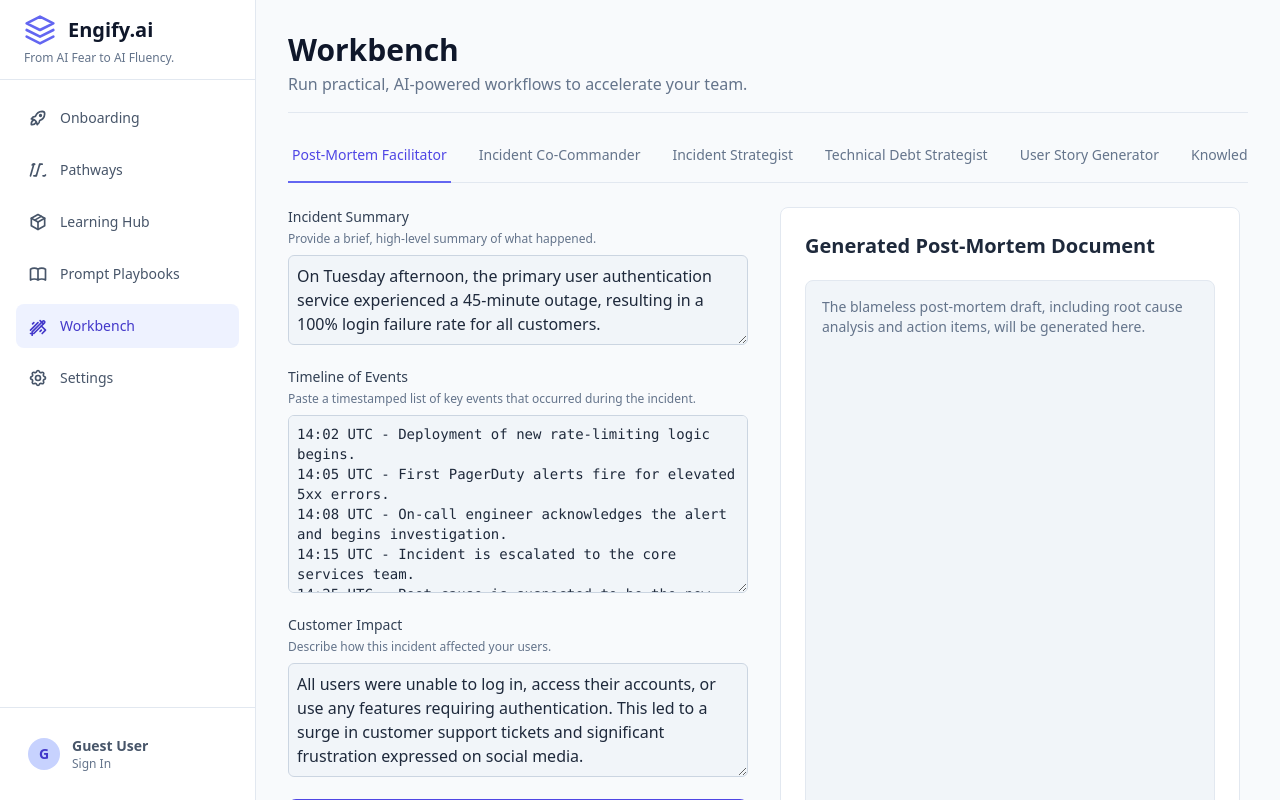
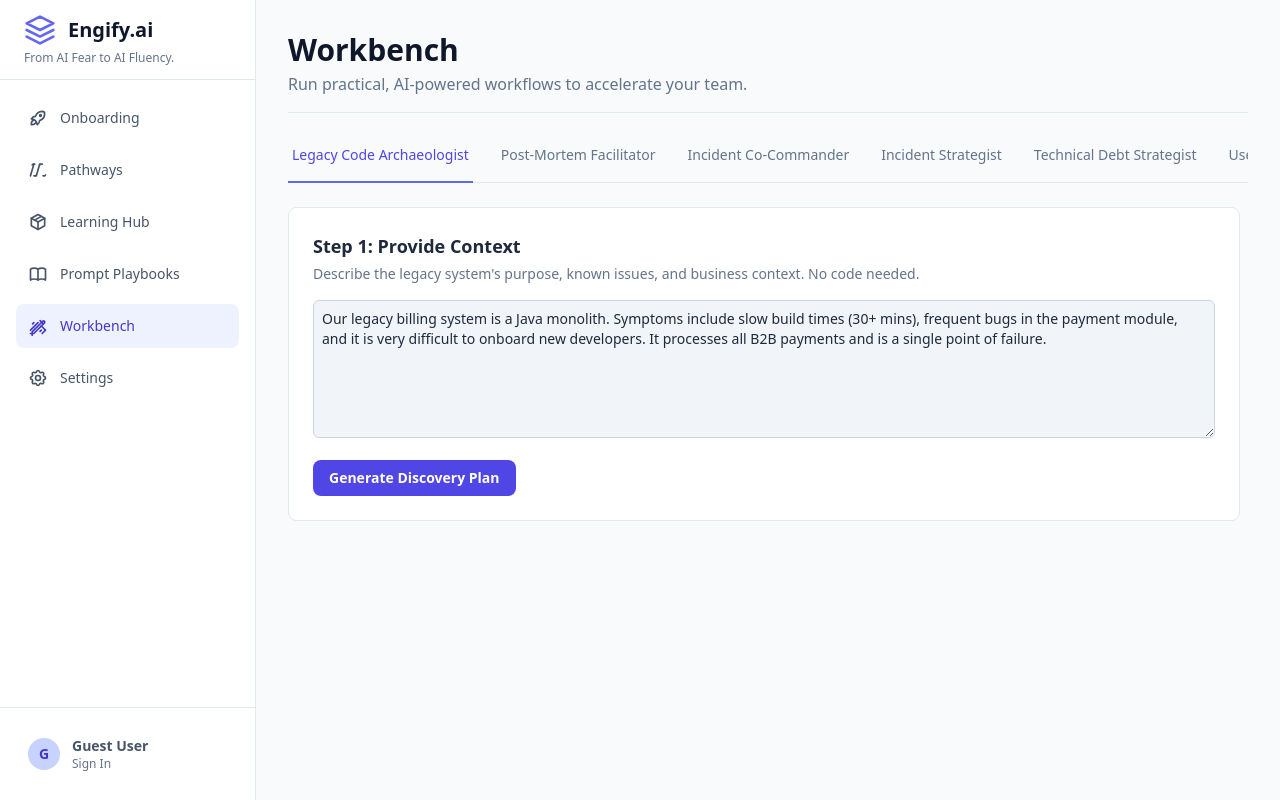
Before and after one commit to donlaur/Engify-AI-App, a React (Vite) app: page / in a window 1280 px wide. Both pictures are taken after a click on the button "Workbench". Built offline with nearby package versions, Linux system fonts and the light colour scheme.

Commit message:
feat: Add legacy code archaeologist tab
Introduces a new tab in the Engify Workbench for analyzing legacy code. This feature is still under development and currently displays a stub.

```diff
--- a/components/EngifyWorkbench.tsx
+++ b/components/EngifyWorkbench.tsx
@@ -1,11 +1,11 @@
 import React, { useState, useEffect } from 'react';
 
 type Model = 'gemini-2.5-flash' | 'gemini-2.5-pro';
-type ActiveTab = 'incident-co-commander' | 'incident-strategist' | 'tech-debt-strategist' | 'post-mortem-facilitator' | 'user-story-generator' | 'knowledge-navigator' | 'okr-architect' | 'project-kickoff' | 'prompt-lab' | 'core-values-architect';
+type ActiveTab = 'legacy-code-archaeologist' | 'post-mortem-facilitator' | 'incident-co-commander' | 'incident-strategist' | 'tech-debt-strategist' | 'user-story-generator' | 'knowledge-navigator' | 'okr-architect' | 'project-kickoff' | 'prompt-lab' | 'core-values-architect';
 
 
 const EngifyWorkbench: React.FC<{ initialPrompt?: string }> = ({ initialPrompt }) => {
-    const [activeTab, setActiveTab] = useState<ActiveTab>('post-mortem-facilitator');
+    const [activeTab, setActiveTab] = useState<ActiveTab>('legacy-code-archaeologist');
 
     useEffect(() => {
         if (initialPrompt) {
@@ -14,9 +14,10 @@ const EngifyWorkbench: React.FC<{ initialPrompt?: string }> = ({ initialPrompt }
     }, [initialPrompt]);
 
     // Stubs for components that are not fully implemented yet
-    const UserStoryGenerator: React.FC = () => <div className="p-4 text-center">User Story Generator Coming Soon</div>;
-    const OkrArchitect: React.FC = () => <div className="p-4 text-center">Goal & OKR Architect Coming Soon</div>;
-    const CoreValuesArchitect: React.FC = () => <div className="p-4 text-center">Core Values Architect Coming Soon</div>;
+    const UserStoryGenerator: React.FC = () => <FeatureStub title="User Story Generator" description="A multi-step workflow to transform a vague feature idea into a set of well-defined user stories and acceptance criteria." />;
+    const OkrArchitect: React.FC = () => <FeatureStub title="Goal & OKR Architect" description="A guided, AI-powered experience that acts as an executive coach, helping you transform vague objectives into sharp, measurable Key Results." />;
+    const CoreValuesArchitect: React.FC = () => <FeatureStub title="Core Values Architect" description="Guides a leader through the process of defining and articulating the values that will become the foundation of their team's culture."/>;
+    const IncidentResponseStrategist: React.FC = () => <FeatureStub title="Incident Response Strategist" description="Helps you prepare for incidents by generating plans, roles, and proactive monitoring strategies to prevent outages in the first place."/>;
 
     return (
         <div className="flex flex-col h-full">
@@ -29,6 +30,7 @@ const EngifyWorkbench: React.FC<{ initialPrompt?: string }> = ({ initialPrompt }
 
             <div className="mt-4 border-b border-slate-200 dark:border-slate-700">
                 <nav className="-mb-px flex space-x-6 overflow-x-auto" aria-label="Tabs">
+                    <TabButton name="Legacy Code Archaeologist" isActive={activeTab === 'legacy-code-archaeologist'} onClick={() => setActiveTab('legacy-code-archaeologist')} />
                     <TabButton name="Post-Mortem Facilitator" isActive={activeTab === 'post-mortem-facilitator'} onClick={() => setActiveTab('post-mortem-facilitator')} />
                     <TabButton name="Incident Co-Commander" isActive={activeTab === 'incident-co-commander'} onClick={() => setActiveTab('incident-co-commander')} />
                     <TabButton name="Incident Strategist" isActive={activeTab === 'incident-strategist'} onClick={() => setActiveTab('incident-strategist')} />
@@ -43,6 +45,7 @@ const EngifyWorkbench: React.FC<{ initialPrompt?: string }> = ({ initialPrompt }
             </div>
 
             <div className="mt-6 flex-1 overflow-y-auto pr-2 min-h-0">
+                {activeTab === 'legacy-code-archaeologist' && <LegacyCodeArchaeologist />}
                 {activeTab === 'post-mortem-facilitator' && <PostmortemFacilitator />}
                 {activeTab === 'incident-co-commander' && <IncidentCoCommander />}
                 {activeTab === 'incident-strategist' && <IncidentResponseStrategist />}
@@ -71,7 +74,147 @@ const TabButton: React.FC<{name: string, isActive: boolean, onClick: () => void}
     </button>
 );
 
+const FeatureStub: React.FC<{title: string, description: string}> = ({ title, description }) => (
+    <div className="p-6 text-center bg-white dark:bg-slate-800/50 rounded-lg border border-slate-200 dark:border-slate-700 h-full flex flex-col justify-center items-center">
+        <h2 className="text-xl font-bold text-slate-900 dark:text-white">{title}</h2>
+        <p className="mt-2 text-slate-500 dark:text-slate-400 max-w-2xl">{description}</p>
+        <span className="mt-4 px-3 py-1 text-xs font-semibold bg-yellow-100 text-yellow-800 dark:bg-yellow-900/50 dark:text-yellow-300 rounded-full">Coming Soon</span>
+    </div>
+);
+
+const LegacyCodeArchaeologist: React.FC = () => {
+    const [step, setStep] = useState(1);
+    const [context, setContext] = useState("Our legacy billing system is a Java monolith. Symptoms include slow build times (30+ mins), frequent bugs in the payment module, and it is very difficult to onboard new developers. It processes all B2B payments and is a single point of failure.");
+    const [findings, setFindings] = useState("");
+    const [discoveryPlan, setDiscoveryPlan] = useState("");
+    const [strategyDoc, setStrategyDoc] = useState("");
+    const [riskMemo, setRiskMemo] = useState("");
+    const [isLoading, setIsLoading] = useState(false);
+
+    const handleStartDiscovery = async () => {
+        setIsLoading(true);
+        setDiscoveryPlan('');
+        try {
+            const apiKey = localStorage.getItem('gemini_api_key');
+            if (!apiKey) throw new Error("API key not found.");
+
+            const response = await fetch('/api/legacy-code-archaeologist', {
+                method: 'POST',
+                headers: { 'Content-Type': 'application/json', 'Authorization': `Bearer ${apiKey}` },
+                body: JSON.stringify({ step: 'generate_discovery_plan', context: context })
+            });
+
+            if (!response.ok) {
+                 const errorData = await response.json();
+                throw new Error(errorData.error || 'Failed to generate discovery plan.');
+            }
+            const data = await response.json();
+            setDiscoveryPlan(data.discovery_plan);
+            setStep(2);
+        } catch (err: any) {
+            console.error(err);
+        } finally {
+            setIsLoading(false);
+        }
+    };
+
+    const handleGenerateArtifacts = async () => {
+        setIsLoading(true);
+        setStrategyDoc('');
+        setRiskMemo('');
+        try {
+            const apiKey = localStorage.getItem('gemini_api_key');
+            if (!apiKey) throw new Error("API key not found.");
+
+            const response = await fetch('/api/legacy-code-archaeologist', {
+                method: 'POST',
+                headers: { 'Content-Type': 'application/json', 'Authorization': `Bearer ${apiKey}` },
+                body: JSON.stringify({ step: 'generate_artifacts', context: context, findings: findings })
+            });
+
+            if (!response.ok) {
+                 const errorData = await response.json();
+                throw new Error(errorData.error || 'Failed to generate artifacts.');
+            }
+            const data = await response.json();
+            setStrategyDoc(data.modernization_strategy);
+            setRiskMemo(data.risk_assessment_memo);
+            setStep(3);
+        } catch (err: any) {
+            console.error(err);
+        } finally {
+            setIsLoading(false);
+        }
+    };
+
+    return (
+        <div className="space-y-6">
+            <div className="p-6 bg-white dark:bg-slate-800/50 rounded-lg border border-slate-200 dark:border-slate-700">
+                <h2 className="font-semibold text-lg mb-1">Step 1: Provide Context</h2>
+                <p className="text-sm text-slate-500 dark:text-slate-400 mb-4">Describe the legacy system's purpose, known issues, and business context. No code needed.</p>
+                <textarea
+                    value={context}
+                    onChange={(e) => setContext(e.target.value)}
+                    rows={6}
+                    className="w-full p-2 rounded-md bg-slate-100 dark:bg-slate-700/50 border border-slate-300 dark:border-slate-600 font-sans text-sm"
+                    disabled={step > 1}
+                />
+                 <button onClick={handleStartDiscovery} disabled={isLoading || step > 1} className="mt-4 px-4 py-2 bg-indigo-600 text-white rounded-lg font-semibold text-sm hover:bg-indigo-700 transition-colors disabled:bg-indigo-400">
+                    {isLoading ? 'Analyzing...' : 'Generate Discovery Plan'}
+                </button>
+            </div>
+
+            {step >= 2 && (
+                <div className="p-6 bg-white dark:bg-slate-800/50 rounded-lg border border-slate-200 dark:border-slate-700">
+                    <h2 className="font-semibold text-lg mb-1">Step 2: Execute Discovery & Synthesize Findings</h2>
+                    <p className="text-sm text-slate-500 dark:text-slate-400 mb-4">Execute the prompt sequence below in your own secure AI environment. Then, paste your synthesized findings here.</p>
+
+                    <div className="bg-slate-100 dark:bg-slate-900/50 p-4 rounded-lg max-h-60 overflow-y-auto mb-4">
+                        <h3 className="font-semibold mb-2 text-sm">AI Prompt Sequence</h3>
+                        <pre className="text-sm whitespace-pre-wrap font-mono">{discoveryPlan}</pre>
+                    </div>
+
+                    <label htmlFor="findings" className="block text-sm font-medium text-slate-700 dark:text-slate-300 mb-1">Your Synthesized Findings</label>
+                    <textarea
+                        id="findings"
+                        value={findings}
+                        onChange={(e) => setFindings(e.target.value)}
+                        rows={4}
+                        placeholder="e.g., The system is a large monolith with tightly coupled UI and business logic. It relies on a deprecated version of Struts with known security vulnerabilities."
+                        className="w-full p-2 rounded-md bg-slate-100 dark:bg-slate-700/50 border border-slate-300 dark:border-slate-600 font-sans text-sm"
+                        disabled={step > 2}
+                    />
+                    <button onClick={handleGenerateArtifacts} disabled={isLoading || step > 2} className="mt-4 px-4 py-2 bg-indigo-600 text-white rounded-lg font-semibold text-sm hover:bg-indigo-700 transition-colors disabled:bg-indigo-400">
+                        {isLoading ? 'Generating Artifacts...' : 'Generate Strategic Artifacts'}
+                    </button>
+                </div>
+            )}
+
+            {step >= 3 && (
+                <div className="p-6 bg-white dark:bg-slate-800/50 rounded-lg border border-slate-200 dark:border-slate-700">
+                    <h2 className="font-semibold text-lg mb-1">Step 3: Your Generated Strategy Documents</h2>
+                    <div className="grid grid-cols-1 lg:grid-cols-2 gap-6 mt-4">
+                        <div>
+                            <h3 className="font-semibold mb-2">Modernization Strategy Document</h3>
+                            <div className="bg-slate-100 dark:bg-slate-900/50 p-4 rounded-lg max-h-96 overflow-y-auto">
+                                <pre className="text-sm whitespace-pre-wrap font-sans">{strategyDoc}</pre>
+                            </div>
+                        </div>
+                        <div>
+                             <h3 className="font-semibold mb-2">Risk Assessment Memo for Leadership</h3>
+                            <div className="bg-slate-100 dark:bg-slate-900/50 p-4 rounded-lg max-h-96 overflow-y-auto">
+                                <pre className="text-sm whitespace-pre-wrap font-sans">{riskMemo}</pre>
+                            </div>
+                        </div>
+                    </div>
+                </div>
+            )}
+        </div>
+    );
+};
+
 const PostmortemFacilitator: React.FC = () => {
+    // ... (rest of the component remains unchanged)
     const [incidentSummary, setIncidentSummary] = useState('On Tuesday afternoon, the primary user authentication service experienced a 45-minute outage, resulting in a 100% login failure rate for all customers.');
     const [timeline, setTimeline] = useState(`14:02 UTC - Deployment of new rate-limiting logic begins.
 14:05 UTC - First PagerDuty alerts fire for elevated 5xx errors.
@@ -177,6 +320,7 @@ interface IncidentLogEntry {
 }
 
 const IncidentCoCommander: React.FC = () => {
+    // ... (rest of the component remains unchanged)
     const [log, setLog] = useState<IncidentLogEntry[]>([
         { author: 'ai', text: "I'm your Incident Co-Commander. Describe the initial alert or symptom to begin the response process.", timestamp: new Date().toLocaleTimeString() }
     ]);
@@ -283,70 +427,8 @@ const IncidentCoCommander: React.FC = () => {
     );
 };
 
-const IncidentResponseStrategist: React.FC = () => {
-    const [serviceDescription, setServiceDescription] = useState('A user authentication service that handles login, sign-up, and password reset. It is a critical service for our main web application.');
-    const [result, setResult] = useState('');
-    const [isLoading, setIsLoading] = useState(false);
-
-    const handleSubmit = async (e: React.FormEvent) => {
-        e.preventDefault();
-        setIsLoading(true);
-        setResult('');
-        try {
-            const apiKey = localStorage.getItem('gemini_api_key');
-            if (!apiKey) throw new Error("API key not found.");
-            const response = await fetch('/api/generate-incident-plan', {
-                method: 'POST',
-                headers: {
-                    'Content-Type': 'application/json',
-                    'Authorization': `Bearer ${apiKey}`
-                },
-                body: JSON.stringify({ service_description: serviceDescription })
-            });
-            if (!response.ok) {
-                 const errorData = await response.json();
-                throw new Error(errorData.error || 'Failed to generate incident plan from the server.');
-            }
-            const data = await response.json();
-            setResult(data.result);
-        } catch (err: any) {
-            console.error(err);
-            setResult(`Error: ${err.message}`);
-        } finally {
-            setIsLoading(false);
-        }
-    };
-
-    return (
-        <div className="grid grid-cols-1 lg:grid-cols-2 gap-8 h-full">
-            <form onSubmit={handleSubmit} className="flex flex-col space-y-4">
-                <div>
-                    <label htmlFor="service-description" className="block text-sm font-medium text-slate-700 dark:text-slate-300 mb-1">Service Description</label>
-                    <p className="text-xs text-slate-500 dark:text-slate-400 mb-2">Describe the service you want to create a response plan for. Include its function and criticality.</p>
-                    <textarea
-                        id="service-description"
-                        rows={5}
-                        value={serviceDescription}
-                        onChange={e => setServiceDescription(e.target.value)}
-                        className="w-full p-2 rounded-md bg-slate-100 dark:bg-slate-700/50 border border-slate-300 dark:border-slate-600"
-                    />
-                </div>
-                <button type="submit" disabled={isLoading} className="px-4 py-2 bg-indigo-600 text-white rounded-lg font-semibold text-sm hover:bg-indigo-700 disabled:bg-indigo-400">
-                    {isLoading ? 'Generating Plan...' : 'Generate Incident Response Plan'}
-                </button>
-            </form>
-             <div className="mt-6 lg:mt-0 bg-white dark:bg-slate-800/50 p-6 rounded-lg border border-slate-200 dark:border-slate-700 flex flex-col min-h-0">
-                <h2 className="text-xl font-semibold mb-3">Generated Incident Response Strategy</h2>
-                <div className="flex-1 mt-2 bg-slate-100 dark:bg-slate-900/50 rounded-lg p-4 overflow-y-auto relative border border-slate-200 dark:border-slate-700">
-                    {isLoading && <div className="absolute inset-0 bg-white/50 dark:bg-slate-800/50 flex items-center justify-center"><p>Thinking...</p></div>}
-                    {result ? <pre className="text-sm whitespace-pre-wrap font-sans">{result}</pre> : <p className="text-sm text-slate-500">The response plan, including suggested monitors and alerts, will be generated here.</p>}
-                </div>
-            </div>
-        </div>
-    );
-};
-
 const TechnicalDebtStrategist: React.FC = () => {
+    // ... (rest of the component remains unchanged)
     const [step, setStep] = useState(1);
     const [symptoms, setSymptoms] = useState('Our CI/CD pipeline for the main monolith is taking over 45 minutes to run, which slows down developer velocity. New features in the billing module are taking twice as long as estimated because the code is tightly coupled and lacks tests. We had two minor production incidents last quarter related to this module.');
     const [businessContext, setBusinessContext] = useState('The billing module is business-critical. It handles all revenue and subscription logic. Any downtime directly impacts revenue. Slowing down feature development in this area means we are falling behind competitors.');
@@ -439,6 +521,7 @@ const TechnicalDebtStrategist: React.FC = () => {
 };
 
 const KnowledgeNavigator: React.FC = () => {
+    // ... (rest of the component remains unchanged)
     const [sourceText, setSourceText] = useState('');
     const [question, setQuestion] = useState('');
     const [result, setResult] = useState('');
@@ -518,6 +601,7 @@ const KnowledgeNavigator: React.FC = () => {
 };
 
 const ProjectKickoff: React.FC = () => {
+    // ... (rest of the component remains unchanged)
     const [projectGoal, setProjectGoal] = useState('');
     const [stakeholders, setStakeholders] = useState('');
     const [result, setResult] = useState('');
@@ -599,6 +683,7 @@ const ProjectKickoff: React.FC = () => {
 };
 
 const PromptLab: React.FC<{ initialPrompt?: string }> = ({ initialPrompt }) => {
+    // ... (rest of the component remains unchanged)
     const [model, setModel] = useState<Model>('gemini-2.5-flash');
     const [prompt, setPrompt] = useState(initialPrompt || '');
     const [result, setResult] = useState('');
```
